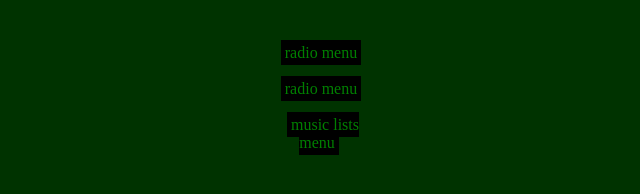
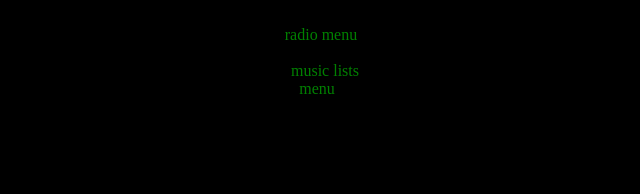
Before and after one commit to gringosgar/gringosgar.github.io, a plain HTML site: page hm.html in a window 1280 px wide. Shown: the whole page, without its empty margins (319-959 px from the left). Drawn offline with Linux system fonts and the light colour scheme.

Commit message:
Update hm.html

```diff
--- a/hm.html
+++ b/hm.html
@@ -8,7 +8,7 @@ body {
 
 
 
-  background-color: #030;
+  background-color: #000;
 
 
 }
@@ -20,7 +20,7 @@ body {
  margin: 4px 4px;
   }
   a:hover {
-   color: yellow;
+   color: black;
    background-color: green;
    text-decoration: underline;
    padding: 4px 4px;
@@ -40,10 +40,7 @@ body {
 
 
 
-  <br><br>
-<a href="/rnav.html">
-radio menu
- </a><br><br>
+  <br>
  <a href="/rnav.html">
 radio menu
  </a><br><br>
```
